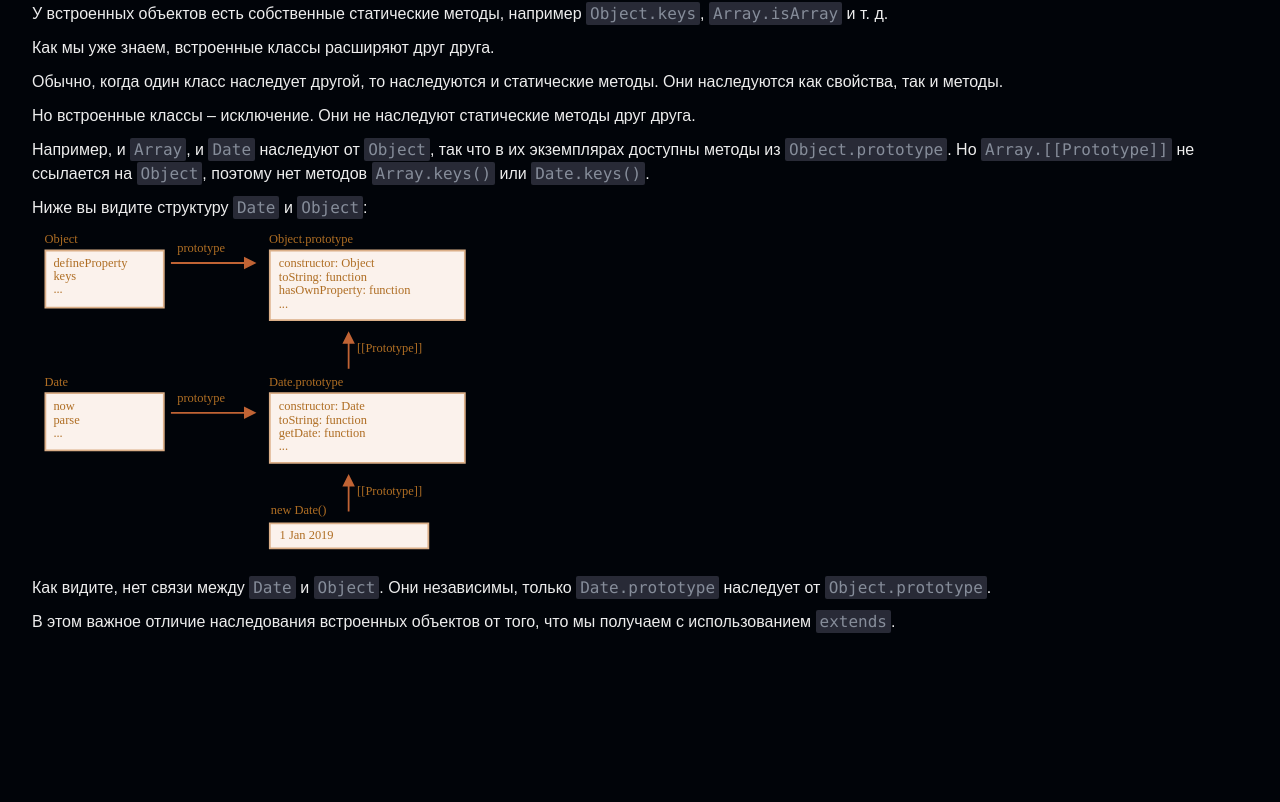
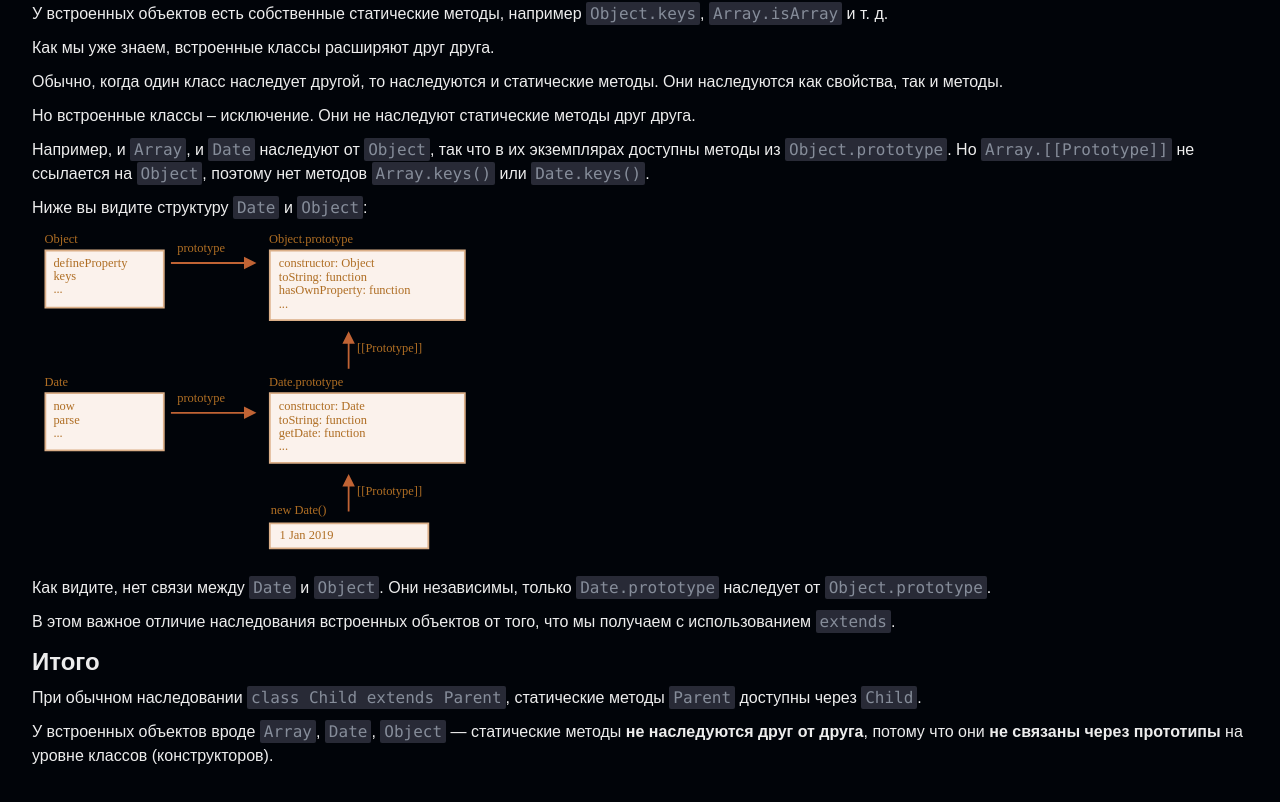
Before and after one commit to HenrikHovhannisyan/coding, a Next.js app: page /lessons/javascript/classes/extend-natives in a window 1280 px wide. Shown: the part 1729-2531 px from the top of the page. Before the commit the page ends 2407 px from the top, so only its background shows below. Built offline with nearby package versions, Linux system fonts and the light colour scheme.

Commit message:
Fixed bug

```diff
--- a/app/lessons/javascript/classes/extend-natives/page.jsx
+++ b/app/lessons/javascript/classes/extend-natives/page.jsx
@@ -1,7 +1,6 @@
 import React from "react";
 import LessonLayout from "@/components/LessonLayout";
 import CodeExample from "@/components/CodeExample";
-import WarningSection from "@/components/WarningSection";
 import InfoSection from "@/components/InfoSection";
 
 const page = () => {
@@ -148,6 +147,21 @@ TypeError: filteredArr.isEmpty is not a function`}
           получаем с использованием <code>extends</code>.
         </p>
       </section>
+      <section className="mb-3">
+        <h2 className="text-2xl font-bold mb-2">Итого</h2>
+        <p>
+          При обычном наследовании <code>class Child extends Parent</code>,
+          статические методы <code>Parent</code> доступны через{" "}
+          <code>Child</code>.
+        </p>
+        <p>
+          У встроенных объектов вроде <code>Array</code>, <code>Date</code>,{" "}
+          <code>Object</code> — статические методы{" "}
+          <strong>не наследуются друг от друга</strong>, потому что они{" "}
+          <strong>не связаны через прототипы</strong> на уровне классов
+          (конструкторов).
+        </p>
+      </section>
     </LessonLayout>
   );
 };
```
